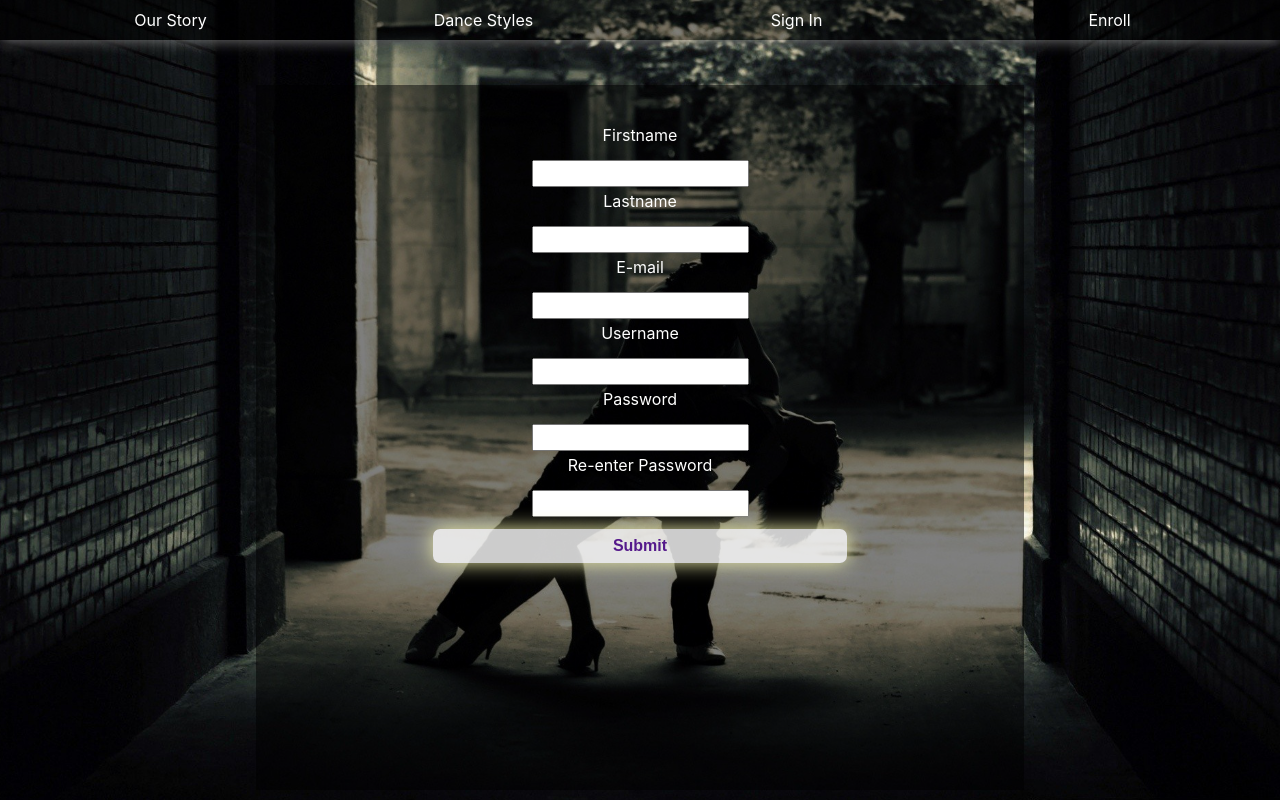
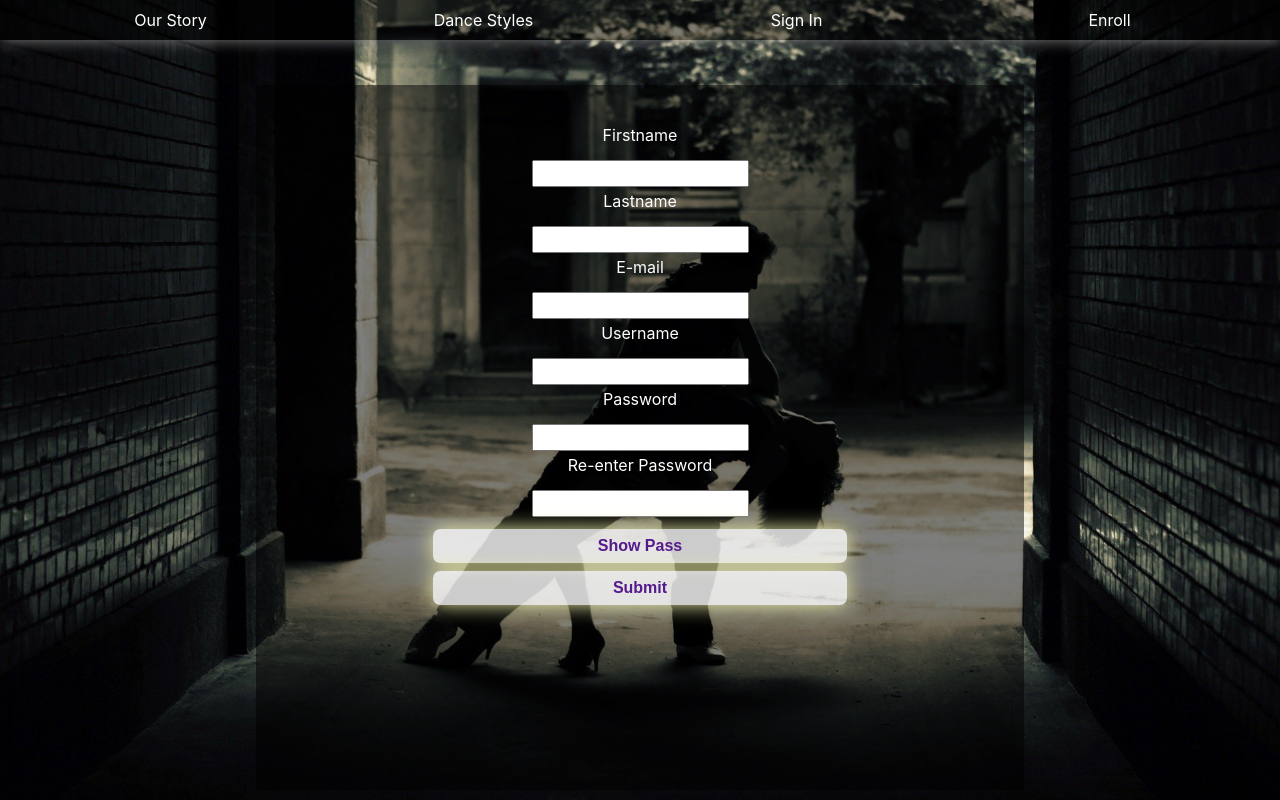
Before and after one commit to Vlacross/Re-Cap-Client, a React (Create React App) app: page /enroll in a window 1280 px wide. Built offline with nearby package versions, Linux system fonts and the light colour scheme.

Commit message:
added password input type toggle to enroll form

```diff
--- a/src/components/enrollForm/enrollForm.css
+++ b/src/components/enrollForm/enrollForm.css
@@ -32,6 +32,12 @@ input {
   border-radius: 8px;
 }
 
+.enroll-controls {
+  align-items: center;
+  display: flex;
+  flex-direction: column;
+}
+
 .enrollButton {
   color: #551a8b;
   font-size: 1em;
@@ -49,9 +55,13 @@ input {
   width: 90%;
 }
 
+.formErrorHolder{
+  height: 20px;
+}
+
 .inputError {
-  background: #334733;
   color: #e33b5b;
+  height: 20px;
   width: 60%;
   margin: auto;
   border-radius: 8px 8px 0px 0px;
--- a/src/components/enrollForm/enrollForm.js
+++ b/src/components/enrollForm/enrollForm.js
@@ -2,7 +2,8 @@ import React from 'react';
 import { Field, reduxForm, focus } from 'redux-form';
 import { connect } from 'react-redux';
 import Input from '../input/input';
-import { authFetch } from '../../actions'
+import { authFetch } from '../../actions';
+import { toggleShowPass } from '../../actions';
 import { required, notEmpty, trimmed, lengthMax, lengthMin, matches, isLower, validEmailFormat } from '../../validators';
 import dashboardRedirect from '../checkAuth/dashboardRedirect';
 
@@ -23,15 +24,22 @@ export class EnrollForm extends React.Component {
       dispatch(authFetch(values))
     };
 
+    showPass(e) {
+      e.preventDefault();
+      this.props.dispatch(toggleShowPass())
+    }
+
 
     render() {
 
 
-      let { error, handleSubmit, pristine, submitting, invalid } = this.props
+      let { error, handleSubmit, pristine, submitting, invalid, view } = this.props
 
     if(error) {
       error = <div className="formError">{this.props.error}</div>
     }
+
+    let passView = view ? 'text' : 'password';
 
 
   return(
@@ -74,7 +82,7 @@ export class EnrollForm extends React.Component {
 
     <Field
       name="password"
-      type="text"
+      type={passView}
       component={Input}
       label="Password"
       validate={[required, notEmpty, trimmed,  minLength, maxLength, isLower]}
@@ -82,13 +90,20 @@ export class EnrollForm extends React.Component {
 
     <Field
       name="passwordCheck"
-      type="text"
+      type={passView}
       component={Input}
       label="Re-enter Password"
       validate={[required, notEmpty, trimmed,  minLength, maxLength, isLower, passMatch]}
       />
 
-    <div className="formInput">
+    <div className="formInput enroll-controls">
+
+       <button
+        className="passShow loginButton"
+        onClick={(e) => this.showPass(e)}>
+          Show Pass
+      </button>
+
       <button
       className="enrollButton"
         type="submit"
@@ -109,7 +124,8 @@ EnrollForm = connect(
   state => ({
     state: state,
     initialValues: state.auth.user,
-    error: state.auth.error
+    error: state.auth.error,
+    view: state.views.showPass
   }))(EnrollForm);
 
 
```
